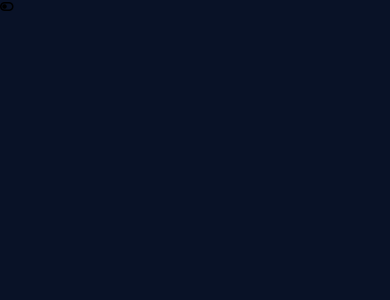
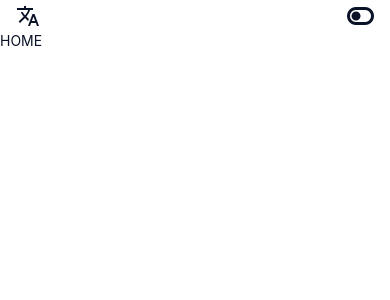
Before and after one commit to luk3mn/hiddenFy, a React Native app: screen /Home in a window 390 px wide. Shown: the top 300 px of the page. Built offline with nearby package versions, Linux system fonts and the light colour scheme.

Commit message:
feat: implementing the dark mode

```diff
--- a/App.jsx
+++ b/App.jsx
@@ -3,16 +3,21 @@
 import React from "react";
 import StackNavigation from "./src/navigation/StackNavigation";
 import DrawerNavigator from "./src/navigation/DrawerNavigator";
+import { Text, useColorScheme, View } from "react-native";
+import { ThemeProvider } from "./src/contexts/ThemeContext";
+import HomeScreen from "./src/screens/HomeScreen";
 
 
 const App = () => {
   return (
+    <ThemeProvider>
       <GestureHandlerRootView style={{flex: 1}}>
         <NavigationContainer>
           <StackNavigation/>
           {/* <DrawerNavigator/> */}
         </NavigationContainer>
       </GestureHandlerRootView>
+    </ThemeProvider>
   )
 }
 
--- /dev/null
+++ b/src/components/ThemeToggle.jsx
@@ -0,0 +1,18 @@
+import { StyleSheet, Text, TouchableOpacity, View } from 'react-native'
+import React from 'react'
+import { useTheme } from '../contexts/ThemeContext';
+import FontAwesome6 from 'react-native-vector-icons/FontAwesome6'
+
+const ThemeToggle = ({ size, color }) => {
+  const { isDarkMode, setIsDarkMode } = useTheme();
+
+  return (
+    <TouchableOpacity onPress={() => setIsDarkMode(!isDarkMode)}>
+      <FontAwesome6 name={isDarkMode ? 'toggle-on' : 'toggle-off'} size={size} color={color}/>
+    </TouchableOpacity>
+  )
+}
+
+export default ThemeToggle
+
+const styles = StyleSheet.create({})
--- a/src/constants/colors.js
+++ b/src/constants/colors.js
@@ -1,4 +1,14 @@
-export const colors = {
+export const lightColors = {
+    background: "#FFFFFF",
+    textPrimary: '#091227',
+    textSecondary: '#A5C0FF',
+    iconPrimary: '#091227',
+    iconSecondary: '#8996B8',
+    minimumTintColor: '#FFFFFF',
+    maximumTintColor: '#000000',
+};
+
+export const darkColors = {
     background: "#091227",
     textPrimary: '#EAF0FF',
     textSecondary: '#A5C0FF',
--- /dev/null
+++ b/src/contexts/ThemeContext.jsx
@@ -0,0 +1,21 @@
+import React, { createContext, useContext, useEffect, useState } from 'react'
+import { useColorScheme } from 'react-native'
+
+const ThemeContext = createContext();
+
+export const ThemeProvider = ({ children }) => {
+  const colorScheme = useColorScheme();
+  const [isDarkMode, setIsDarkMode] = useState(colorScheme === 'dark');
+
+  useEffect(() => {
+    setIsDarkMode(colorScheme === 'dark');
+  }, [colorScheme]);
+
+  return (
+    <ThemeContext.Provider value={{ isDarkMode, setIsDarkMode }}>
+      {children}
+    </ThemeContext.Provider>
+  )
+}
+
+export const useTheme = () => useContext(ThemeContext);
--- /dev/null
+++ b/src/hooks/useThemeColors.jsx
@@ -0,0 +1,7 @@
+import { darkColors, lightColors } from "../constants/colors";
+import { useTheme } from "../contexts/ThemeContext"
+
+export const useThemeColors = () => {
+  const { isDarkMode } = useTheme();
+  return isDarkMode ? darkColors : lightColors;
+}
--- a/src/screens/HomeScreen.jsx
+++ b/src/screens/HomeScreen.jsx
@@ -1,17 +1,25 @@
-import { StyleSheet, Text, TouchableOpacity, View } from 'react-native'
+import { Alert, SafeAreaView, StyleSheet, Text, TouchableOpacity, View } from 'react-native'
 import React from 'react'
-import { colors } from '../constants/colors'
-import FontAwesome6 from 'react-native-vector-icons/FontAwesome6'
+import ThemeToggle from '../components/ThemeToggle'
+import { useThemeColors } from '../hooks/useThemeColors';
+import MaterialIcons from 'react-native-vector-icons/MaterialIcons'
+import { iconSizes, spacing } from '../constants/dimensions';
 
 const HomeScreen = () => {
+  const colors = useThemeColors();
+
   return (
-    <View style={styles.container}>
-      <View>
-      <TouchableOpacity>
-        <FontAwesome6 name={'toggle-off'}/>
-      </TouchableOpacity>
+    <SafeAreaView style={[styles.container, { backgroundColor: colors.background }]}>
+      <View style={styles.header}>
+        <TouchableOpacity onPress={() => Alert.alert("Caution!", "This feature doesn't work yet!")}>
+          <MaterialIcons name={'translate'} size={iconSizes.md} color={colors.iconPrimary}/>
+        </TouchableOpacity>
+        <ThemeToggle size={iconSizes.md} color={colors.iconPrimary} />
       </View>
-    </View>
+      <View style={styles.content}>
+        <Text style={{color: colors.textPrimary}}>HOME</Text>
+      </View>
+    </SafeAreaView>
   )
 }
 
@@ -20,6 +28,16 @@
 const styles = StyleSheet.create({
   container: {
     flex: 1,
-    backgroundColor: colors.background,
+  },
+  header: {
+    flex: 0,
+    flexDirection: 'row',
+    justifyContent: 'space-between',
+    alignItems: 'center',
+    paddingHorizontal: spacing.md,
+    paddingVertical: spacing.md,
+  },
+  content: {
+    flex: 1,
   }
 })
```
Also changed, not shown: 1 other file (tests, documents, lock files or other folders). Lines whose indentation alone changed are shown as unchanged.
